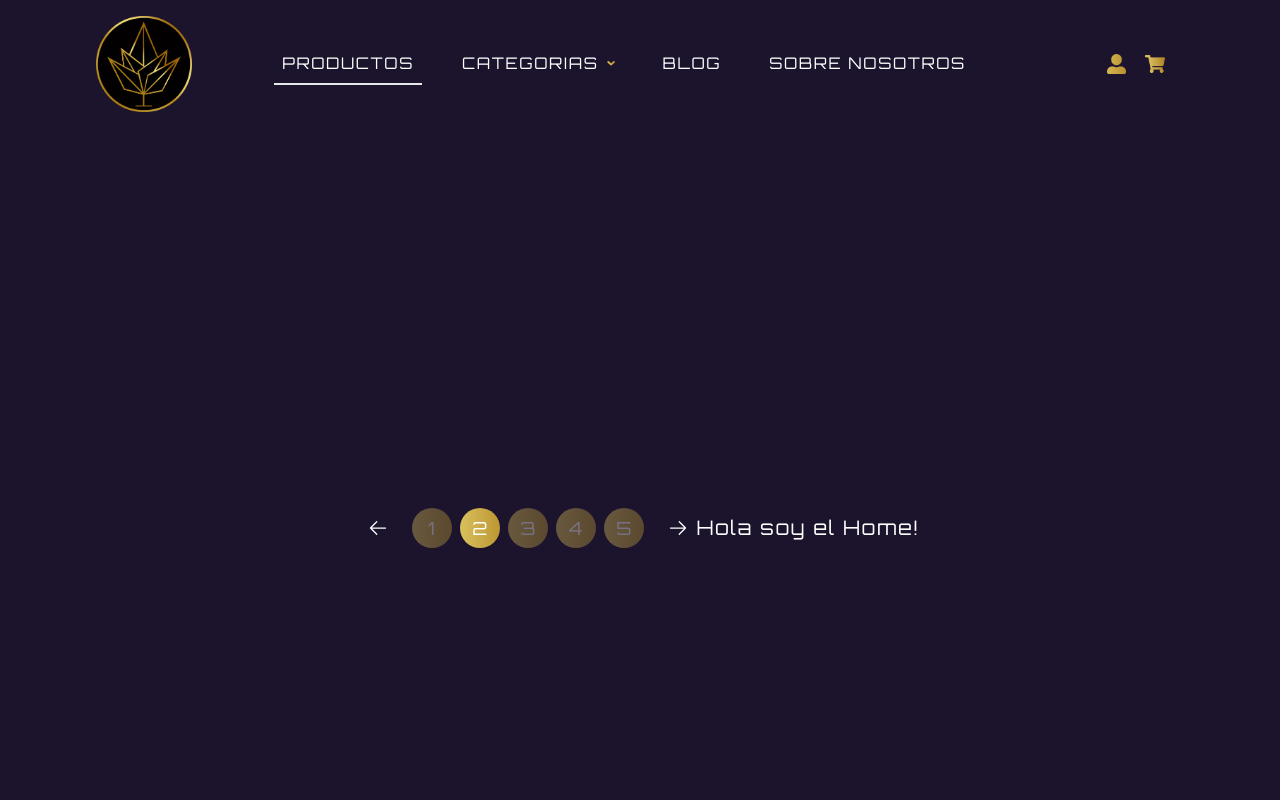
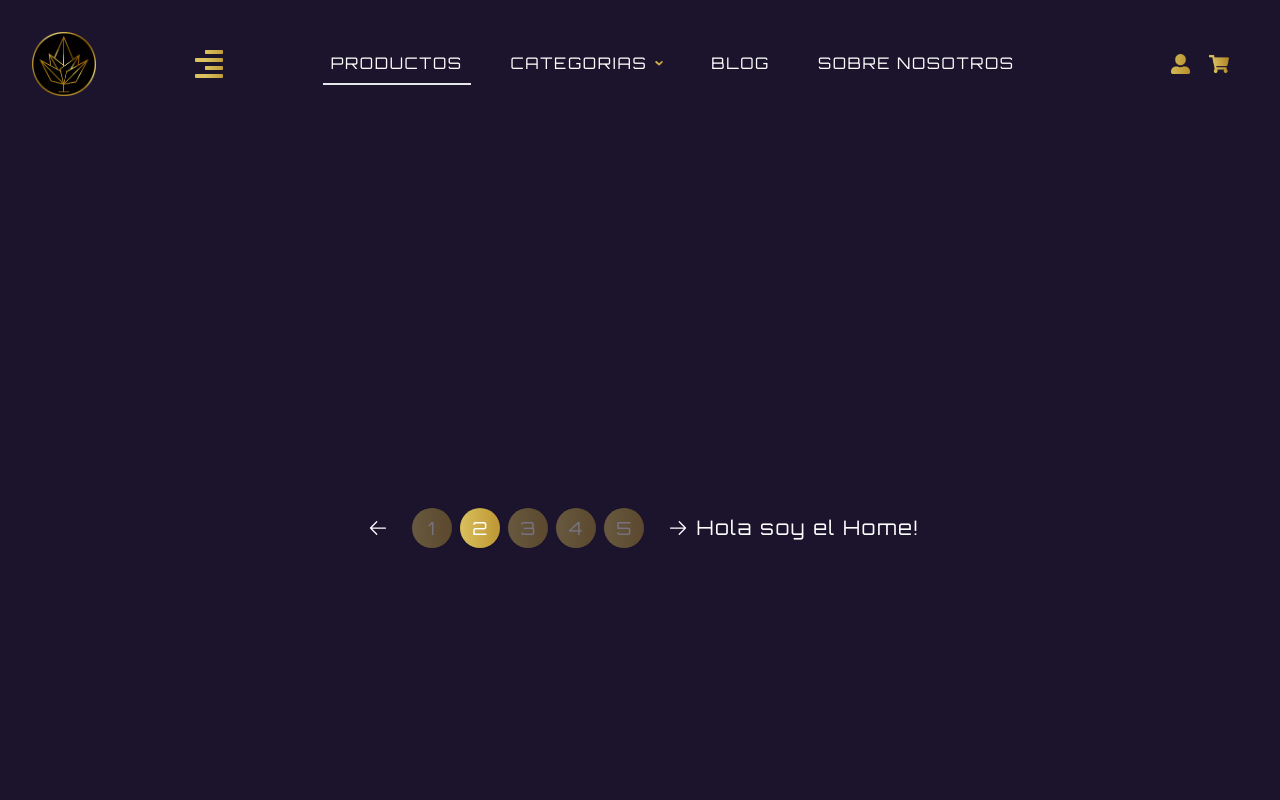
Before and after one commit to ramirofazio/hydrotek-frontend, a React (Vite) app: page /products in a window 1280 px wide. Shown: the top 800 px of the page. Built offline with nearby package versions, Linux system fonts and the light colour scheme.

Commit message:
Nav mobile

```diff
--- a/src/components/Navbar.jsx
+++ b/src/components/Navbar.jsx
@@ -3,6 +3,7 @@ import logo from "../assets/blackLogo.png";
 import userProfile from "../assets/userProfile.png";
 import shoppingCart from "../assets/shoppingCart.png";
 import arrowDown from "../assets/arrowDown.png";
+import drawer from "../assets/drawer.png";
 
 const links = [
   { name: "PRODUCTOS", path: "/products" },
@@ -13,11 +14,12 @@ const links = [
 
 export default function Navbar() {
   return (
-    <nav className="flex w-full items-center justify-between px-24 py-4">
+    <nav className="flex w-full items-center justify-between p-8">
       <NavLink to="/">
-        <img src={logo} className="h-24 w-24 hover:animate-pulse" />
+        <img src={logo} className="w-16 hover:animate-pulse" />
       </NavLink>
-      <ul className="flex h-full">
+      <img src={drawer} id="drawer" className="w-8" />
+      <ul className="hidden h-full xl:flex">
         {links.map((l, index) => (
           <li key={index} className="mr-8 flex items-center justify-center">
             <NavLink
@@ -26,8 +28,8 @@ export default function Navbar() {
                 isActive
                   ? "border-b-2 p-2  text-white"
                   : isPending
-                    ? "pending"
-                    : "flex items-center rounded-md border-b-2 border-transparent p-2 text-white"
+                  ? "pending"
+                  : "flex items-center rounded-md border-b-2 border-transparent p-2 text-white"
               }
             >
               {l.name}
@@ -36,7 +38,7 @@ export default function Navbar() {
           </li>
         ))}
       </ul>
-      <section className="flex w-24 justify-evenly">
+      <section className="hidden w-24 justify-evenly xl:flex">
         <img src={userProfile} className="h-5" />
         <img src={shoppingCart} className="h-5" />
       </section>
```
Also changed, not shown: src/assets/drawer.png (added).
